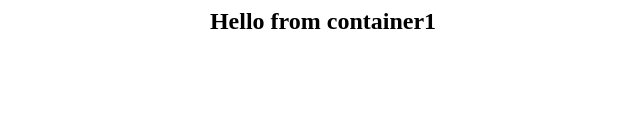
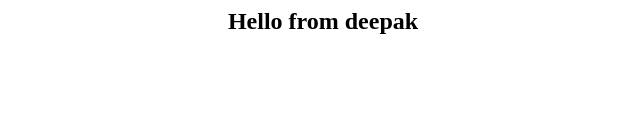
Before and after one commit to Balunideepak/assignmet6, a plain HTML site: page index.html in a window 1280 px wide. Shown: the top 130 px of the page, without its empty margins (317-957 px from the left). Drawn offline with Linux system fonts and the light colour scheme.

Commit message:
tenth commit from develop branch

```diff
--- a/index.html
+++ b/index.html
@@ -3,6 +3,6 @@
 <title> Intellipaat </title>
 </head>
 <body style = "background-image:url('images/github3.jpg'); background-size: 100%">
-<h2 ALIGN=CENTER>Hello from container1</h2>
+<h2 ALIGN=CENTER>Hello from deepak</h2>
 </body>
 </html>
```
